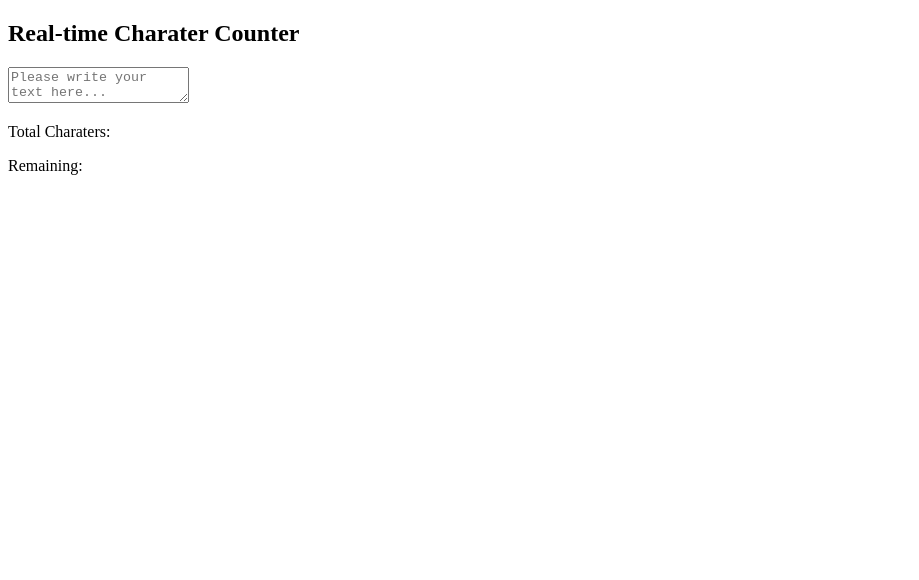
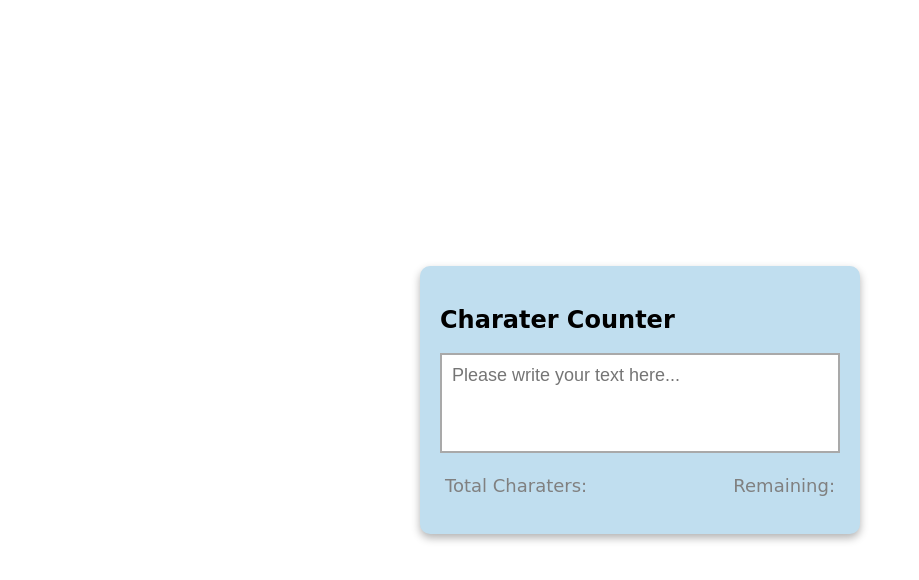
Before and after one commit to Maha-Abdelnabi/Character-Counter, a plain HTML site: page index.html in a window 1280 px wide. Shown: the whole page, without its empty margins (0-919 px from the left). Drawn offline with Linux system fonts and the light colour scheme.

Commit message:
add css styling

```diff
--- a/index.html
+++ b/index.html
@@ -5,10 +5,11 @@
     <meta http-equiv="X-UA-Compatible" content="IE=edge" />
     <meta name="viewport" content="width=device-width, initial-scale=1.0" />
     <title>Charater Counter</title>
+    <link rel="stylesheet" href="style.css" />
   </head>
   <body>
     <div class="container">
-      <h2>Real-time Charater Counter</h2>
+      <h2>Charater Counter</h2>
       <textarea
         id="textarea"
         class="textarea"
--- /dev/null
+++ b/style.css
@@ -0,0 +1,47 @@
+body {
+  margin: 0;
+  display: flex;
+  justify-content: center;
+  height: 100vh;
+  align-items: center;
+  font-family: cursive;
+}
+
+.container {
+  background-color: rgb(192, 222, 239);
+  width: 400px;
+  padding: 20px;
+  margin: 5px;
+  border-radius: 10px;
+  box-shadow: 0 4px 8px rgba(0, 0, 0, 0.3);
+}
+
+.textarea {
+  resize: none;
+  width: 100%;
+  height: 100px;
+  font-size: 18px;
+  font-family: sans-serif;
+  padding: 10px;
+  box-sizing: border-box;
+  border: solid 2px darkgray;
+}
+
+.counter-container {
+  display: flex;
+  justify-content: space-between;
+  padding: 0 5px;
+}
+
+.counter-container p {
+  font-size: 18px;
+  color: gray;
+}
+
+.total-counter {
+  color: slateblue;
+}
+
+.remaining-counter {
+  color: orangered;
+}
```
